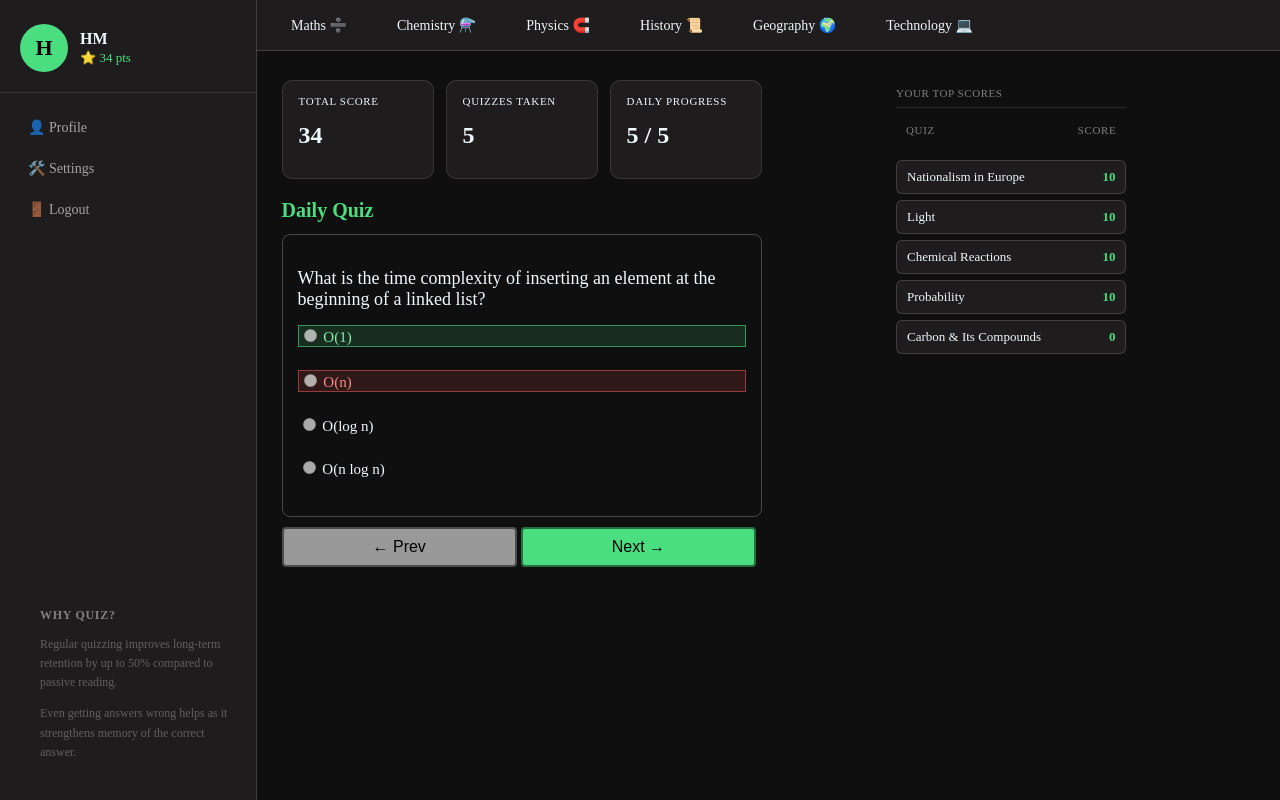
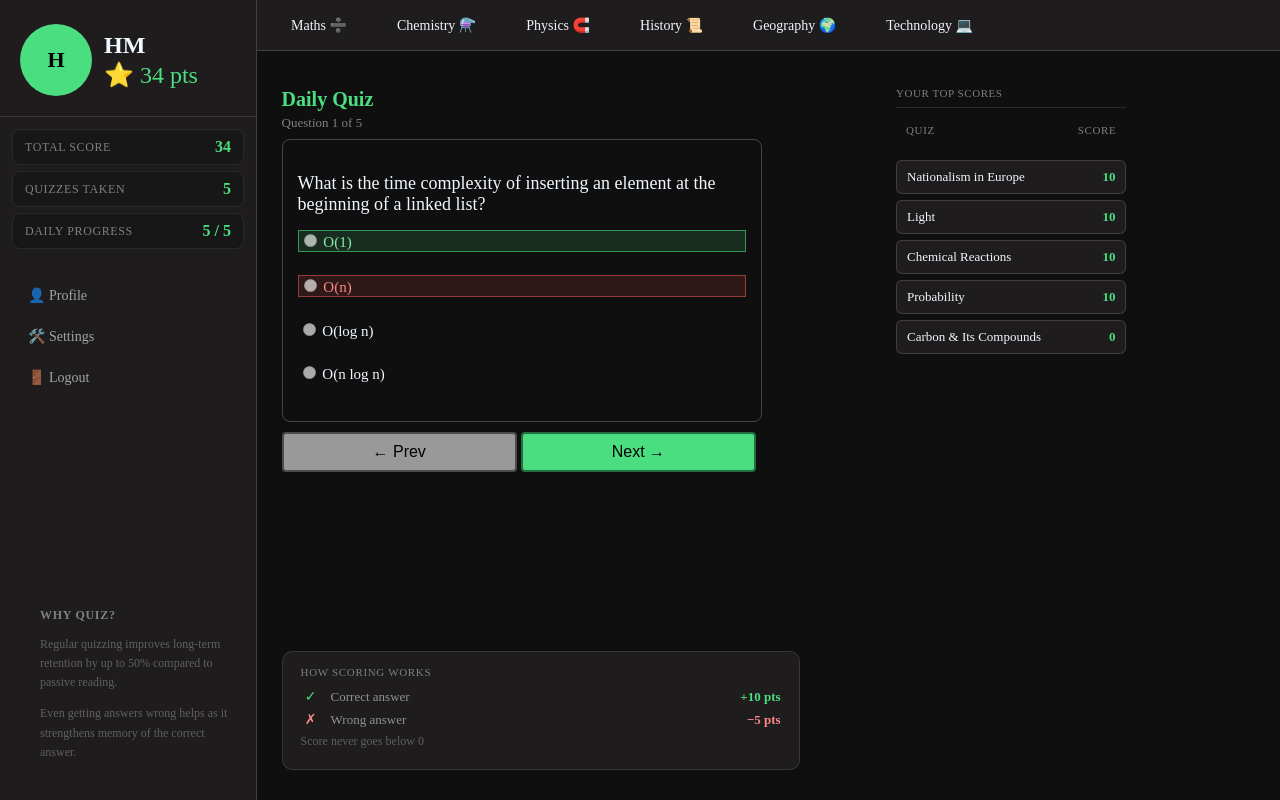
Before and after one commit to Oxi-rane/QUIZ, a Flask app: page /dashboard in a window 1280 px wide. Run offline with Flask 3, Linux system fonts and the light colour scheme; a user stored in the database is signed in; data comes from the database, SQL or seed files in the repository; both versions use the stored data as it was after the commit.

Commit message:
ui uppdated

```diff
--- a/static/css/dashboard.css
+++ b/static/css/dashboard.css
@@ -47,8 +47,8 @@
       padding: 24px 20px 20px 20px;
     }
     #avatar {
-      width: 48px;
-      height: 48px;
+      width: 72px;
+      height: 72px;
       border-radius: 50%;
       background-color: #4ade80;
       color: black;
@@ -65,13 +65,13 @@
       gap: 2px;
     }
     #username-text {
-      font-size: 16px;
+      font-size: 24px;
       font-weight: bold;
       color: aliceblue;
       margin: 0;
     }
     #score-text {
-      font-size: 13px;
+      font-size: 24px;
       color: #4ade80;
       margin: 0;
     }
@@ -134,13 +134,14 @@
       display: none;
       position: absolute;
       left: 0;
-      background-color: rgb(30, 28, 28);
+      background-color: rgba(30, 28, 28,0.8);
       border: 1px solid rgba(197, 197, 197, 0.2);
       border-radius: 5px;
       min-width: 150px;
       flex-direction: column;
       z-index: 9999;
       padding: 5px 0;
+
     }
     .quiz-dropdown a {
       display: block;
@@ -160,25 +161,28 @@
     /* ── STATS CARDS ── */
     #stats-cards {
       display: flex;
-      gap: 12px;
-      margin-bottom: 20px;
+      flex-direction: column;
+      gap: 6px;
+      padding: 12px 12px;
     }
     .stat-card {
-      flex: 1;
-      background-color: rgb(30, 28, 28);
-      border: 1px solid rgba(197, 197, 197, 0.15);
-      border-radius: 10px;
-      padding: 14px 16px;
+      display: flex;
+      justify-content: space-between;
+      align-items: center;
+      background-color: rgb(24, 23, 23);
+      border: 1px solid rgba(197, 197, 197, 0.1);
+      border-radius: 8px;
+      padding: 8px 12px;
     }
     .stat-label {
-      font-size: 11px;
+      font-size: 12px;
       color: gray;
       text-transform: uppercase;
-      letter-spacing: 0.06em;
-      margin: 0 0 6px 0;
+      letter-spacing: 0.05em;
+      margin: 0;
     }
     .stat-value {
-      font-size: 24px;
+      font-size: 16px;
       font-weight: bold;
       color: #4ade80;
       margin: 0;
@@ -186,7 +190,7 @@
 
     /* ── MAIN QUIZ AREA ── */
     #quiz {
-      top: 60px;
+      top: 55px;
       width: 480px;
       left: 22%;
       margin: auto;
@@ -394,3 +398,47 @@
       font-size: 16px;
       cursor: pointer;
     }
+
+
+    /* ── SCORING GUIDE ── */
+    #scoring-guide {
+      position: fixed;
+      bottom: 30px;
+      left: 22%;
+      width: 480px;
+      background-color: rgb(30, 28, 28);
+      border: 1px solid rgba(197, 197, 197, 0.15);
+      border-radius: 10px;
+      padding: 14px 18px;
+    }
+    #scoring-title {
+      font-size: 11px;
+      color: gray;
+      text-transform: uppercase;
+      letter-spacing: 0.06em;
+      margin: 0 0 10px 0;
+    }
+    .score-row {
+      display: flex;
+      align-items: center;
+      gap: 10px;
+      margin-bottom: 6px;
+    }
+    .score-icon {
+      font-size: 14px;
+      width: 20px;
+      text-align: center;
+    }
+    .correct-icon { color: #4ade80; }
+    .wrong-icon { color: rgb(252, 136, 136); }
+    .score-desc {
+      flex: 1;
+      font-size: 13px;
+      color: rgba(197, 197, 197, 0.7);
+    }
+    .score-pts {
+      font-size: 13px;
+      font-weight: bold;
+    }
+    .correct-pts { color: #4ade80; }
+    .wrong-pts { color: rgb(252, 136, 136); }
--- a/templates/dashboard.html
+++ b/templates/dashboard.html
@@ -20,17 +20,6 @@
         </div>
     </div>
     <hr>
-    <div id="Actions">
-        <ul>
-            <li><a href="/profile"> 👤 Profile</a></li>
-            <li><a href="/settings"> 🛠️ Settings</a></li>
-            <li><a href="/logout" onclick="return confirm('Are you sure you want to logout?')"> 🚪 Logout</a></li>
-        </ul>
-    </div>
-</nav>
-
-<main>
-  <div id="quiz">
     <div id="stats-cards">
         <div class="stat-card">
             <p class="stat-label">Total Score</p>
@@ -45,7 +34,32 @@
             <p class="stat-value" id="stat-daily">—</p>
         </div>
     </div>
-    <h1 id="quiz-name">Daily Quiz</h1>
+    <div id="Actions">
+        <ul>
+            <li><a href="/profile"> 👤 Profile</a></li>
+            <li><a href="/settings"> 🛠️ Settings</a></li>
+            <li><a href="/logout" onclick="return confirm('Are you sure you want to logout?')"> 🚪 Logout</a></li>
+        </ul>
+    </div>
+</nav>
+
+<main>
+    <div id="attempts">
+  <h1 id="attempts-head">Your Top Scores</h1>
+  <div id="attempts-table-header">
+    <span>Quiz</span>
+    <span>Score</span>
+  </div>
+  <ol id="attempts-list"></ol>
+  <div id="attempts-empty" style="display:none;">
+    <p id="attempts-head2"></p>
+    <div id="category-suggestions"></div>
+  </div>
+</div>
+
+  <div id="quiz">
+<h1 id="quiz-name">Daily Quiz</h1>
+    <p id="question-counter" style="color:gray;font-size:13px;margin-bottom:8px;margin-top:-8px;">Question <span id="q-current">1</span> of <span id="q-total"></span></p>
     <div id="question">
         <p id="question-text"></p>
         <div id="options"></div>
@@ -70,6 +84,23 @@
     </div>
     {% endfor %}
   </div>
+
+<div id="scoring-guide">
+    <p id="scoring-title">How Scoring Works</p>
+    <div class="score-row">
+        <span class="score-icon correct-icon">✓</span>
+        <span class="score-desc">Correct answer</span>
+        <span class="score-pts correct-pts">+10 pts</span>
+    </div>
+    <div class="score-row">
+        <span class="score-icon wrong-icon">✗</span>
+        <span class="score-desc">Wrong answer</span>
+        <span class="score-pts wrong-pts">−5 pts</span>
+    </div>
+    <div class="score-row">
+        <span class="score-desc" style="color:rgba(197,197,197,0.4);font-size:12px;">Score never goes below 0</span>
+    </div>
+</div>
 </main>
 
 <div id="custom-quiz" style="display:none;">
@@ -79,18 +110,6 @@
     <button id="submit" onclick="submitQuiz()">Submit Quiz</button>
 </div>
 
-<div id="attempts">
-  <h1 id="attempts-head">Your Top Scores</h1>
-  <div id="attempts-table-header">
-    <span>Quiz</span>
-    <span>Score</span>
-  </div>
-  <ol id="attempts-list"></ol>
-  <div id="attempts-empty" style="display:none;">
-    <p id="attempts-head2"></p>
-    <div id="category-suggestions"></div>
-  </div>
-</div>
 
 <div id="score-modal" style="display:none;">
     <div id="score-modal-box">
@@ -115,6 +134,8 @@ const cats = {{ categories | tojson }};
 
 function renderQuestion(){
     const q = dailies[current];
+    document.getElementById("q-current").textContent = current + 1;
+    document.getElementById("q-total").textContent = dailies.length;
     document.getElementById("question-text").textContent = q.text;
     let html = "";
     for (let opt of q.options){
@@ -209,6 +230,7 @@ async function loadQuiz(quiz_id){
         document.getElementById('quiz').style.display='none';
         document.getElementById('attempts').style.display='none';
         document.querySelector('.category-bar').style.display='none';
+        document.getElementById('scoring-guide').style.display='none';
         const customQuizDiv = document.getElementById('custom-quiz');
         customQuizDiv.style.display = 'block';
         document.getElementById('custom-quiz-title').textContent = data.title;
@@ -241,6 +263,7 @@ function backToDashboard() {
     document.getElementById('quiz').style.display = 'block';
     document.querySelector('.category-bar').style.display = 'flex';
     document.getElementById('attempts').style.display='flex';
+     document.getElementById('scoring-guide').style.display='block';
 }
 
 async function submitQuiz(){
```
Also changed, not shown: quizdb.db.
